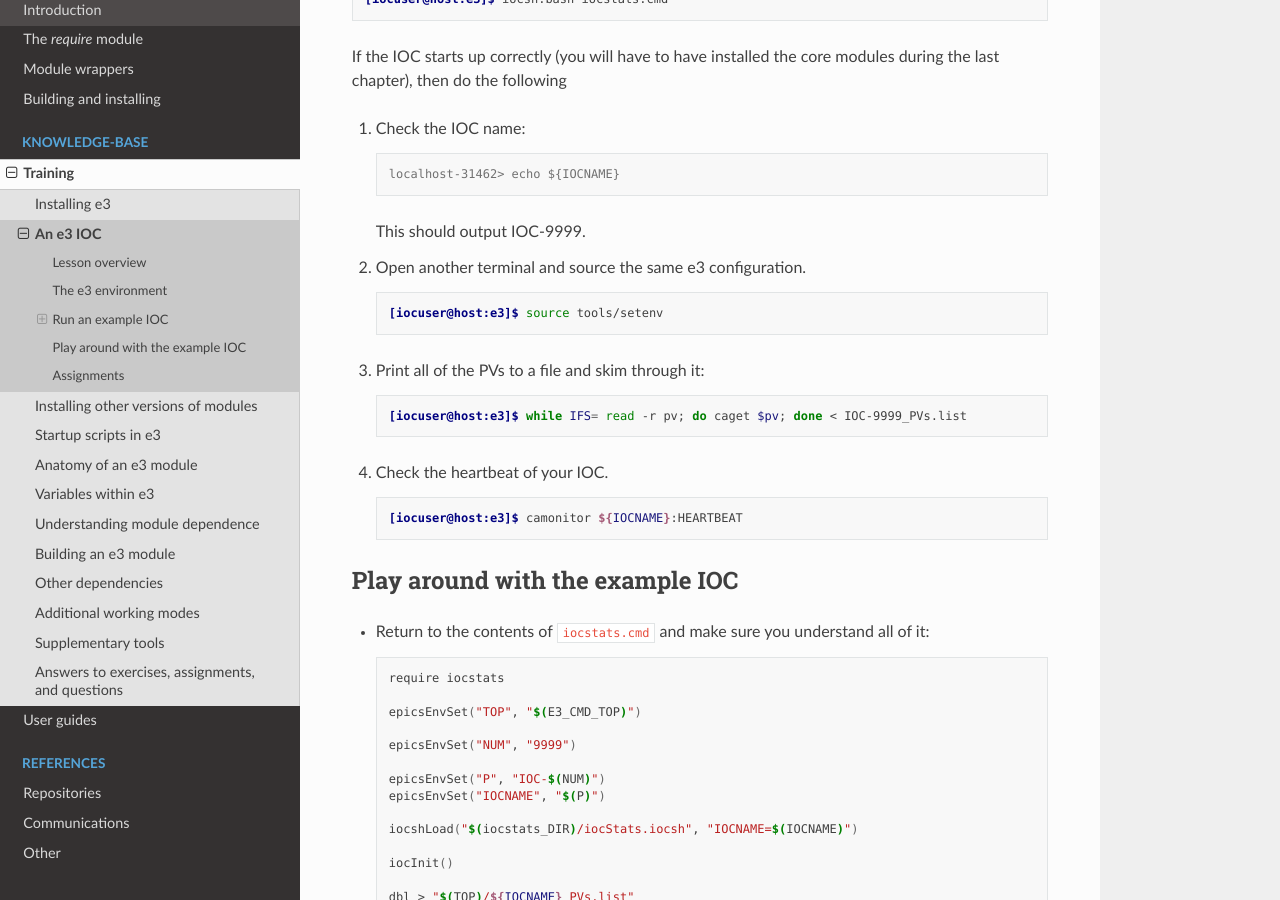
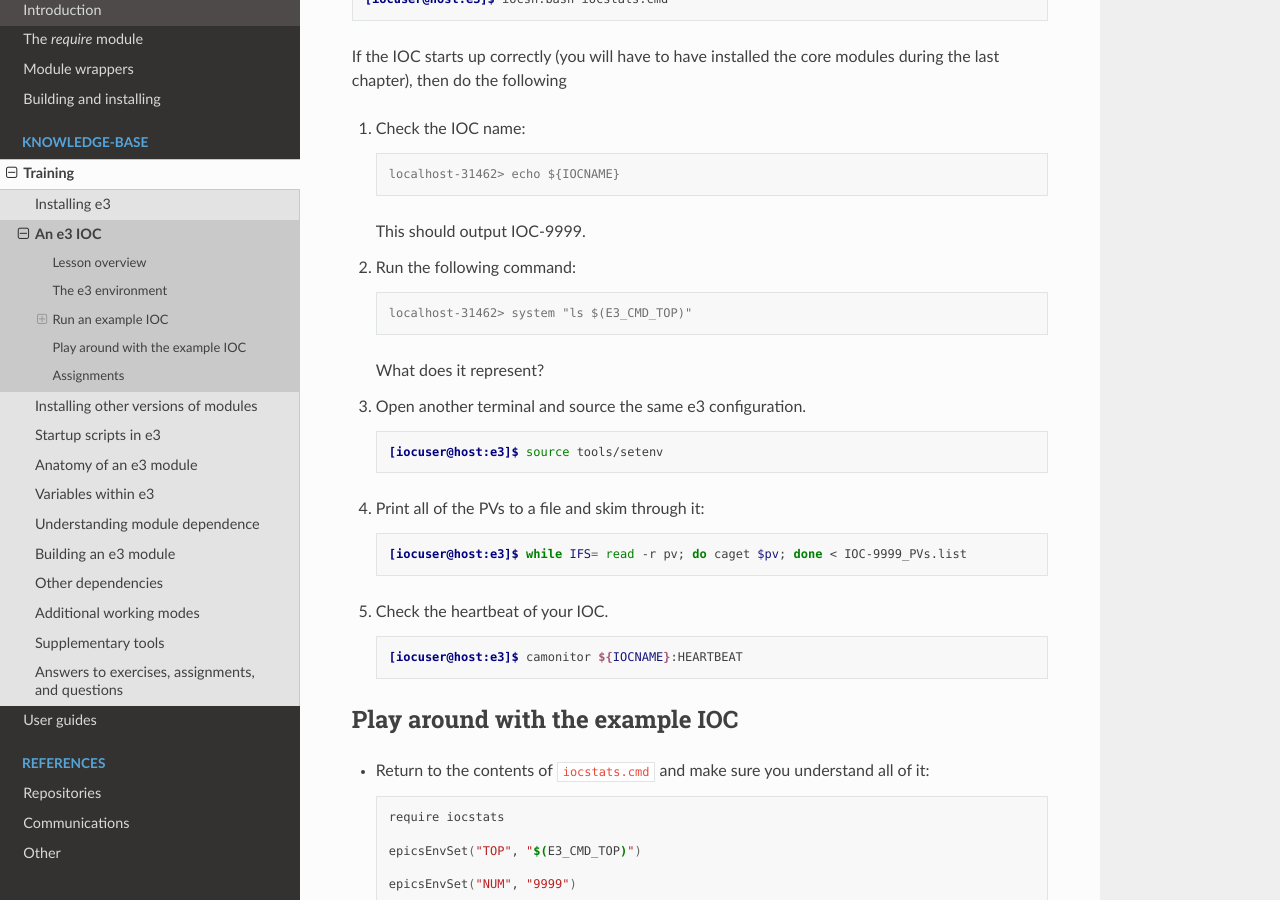
Before and after one commit to ttkorhonen/e3pages, a Sphinx documentation site: the page built from docs/kb/training/workbook/2_e3_ioc.md, in a window 1280 px wide and 900 px high, scrolled down 2046 px. Built offline with Sphinx 7.4.7 and the Read the Docs theme 2.0.0, drawn with Linux system fonts in a browser that asks for light colours.

Commit message:
Updated due to feedback from workshop

````diff
--- a/docs/kb/training/workbook/2_e3_ioc.md
+++ b/docs/kb/training/workbook/2_e3_ioc.md
@@ -91,19 +91,26 @@ If the IOC starts up correctly (you will have to have installed the core modules
 
    This should output IOC-9999.
 
-2. Open another terminal and source the same e3 configuration.
+2. Run the following command:
+
+   ```console
+   localhost-31462> system "ls $(E3_CMD_TOP)"
+   ```
+   What does it represent?
+
+3. Open another terminal and source the same e3 configuration.
 
    ```console
    [iocuser@host:e3]$ source tools/setenv
    ```
 
-3. Print all of the PVs to a file and skim through it:
+4. Print all of the PVs to a file and skim through it:
 
    ```console
    [iocuser@host:e3]$ while IFS= read -r pv; do caget $pv; done < IOC-9999_PVs.list
    ```
 
-4. Check the heartbeat of your IOC.
+5. Check the heartbeat of your IOC.
 
    ```console
    [iocuser@host:e3]$ camonitor ${IOCNAME}:HEARTBEAT
````
Also changed, not shown: docs/kb/training/workbook/11_suppl_tools.md (+13 -2 lines), docs/kb/training/workbook/4_startup_scripts.md (+1 -1 lines).
